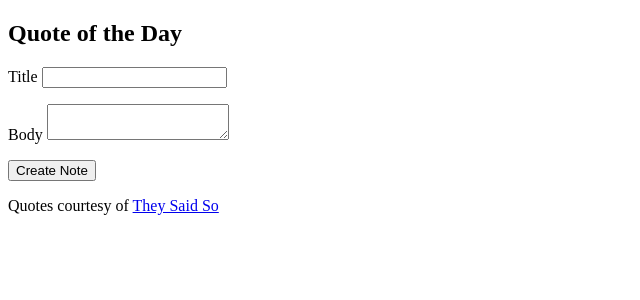
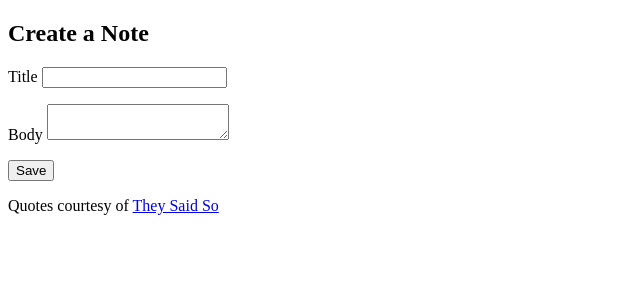
Before and after one commit to eycanny/project-digital-braindump, a Flask app: page /create-note in a window 1280 px wide. Shown: the top 300 px of the page, without its empty margins (0-640 px from the left). Run offline with Flask 2, Linux system fonts and the light colour scheme; some libraries are stand-ins or nearby versions.

Commit message:
Remove quote from page and refactor code for readability

```diff
--- a/templates/note_editor.html
+++ b/templates/note_editor.html
@@ -1,7 +1,9 @@
 {% extends 'base.html' %}
 {% block title %}Edit Note{% endblock %}
 
+{% block quote %}{% endblock %}
 {% block body %}
+    <h2>Create a Note</h2>
     <form action="/create-note" method="POST">
     <p>
         Title <input type='text' name="title">
@@ -10,7 +12,7 @@
         Body <textarea type="text" name="body"></textarea>
     </p>
     <p>
-        <input type="submit" value="Create Note">
+        <input type="submit" value="Save">
     </p>
     </form>
 {% endblock %}
```
